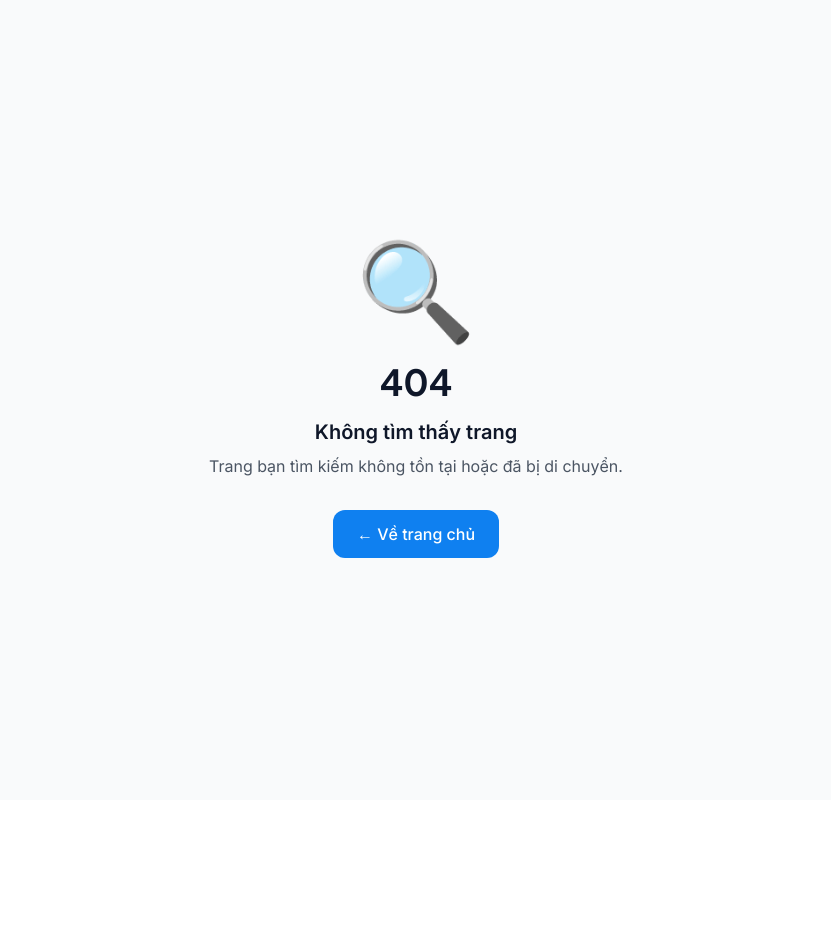
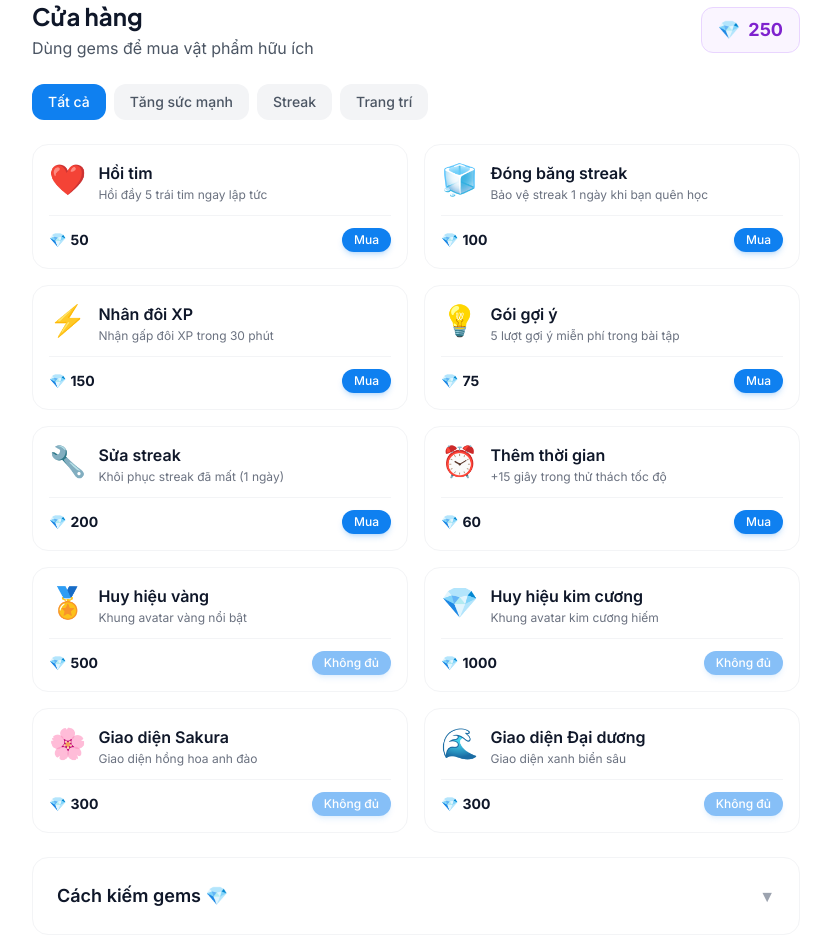
Before and after one commit to JasonTM17/Language_App, a Next.js app in the folder web/: page /shop in a window 1280 px wide. Before the commit this address had no page. Shown: the whole page, without its empty margins (224-1055 px from the left). Before the commit the page ends 800 px from the top, so only its background shows below. Built offline with nearby package versions, Linux system fonts and the light colour scheme.

Commit message:
feat: add gems shop with power-ups, streak items, and cosmetics
Currency shop where users spend gems on heart refills, streak
freezes, double XP, cosmetic badges, and themes. Includes
guide on how to earn gems through learning activities.

```diff
--- /dev/null
+++ b/web/src/app/shop/page.tsx
@@ -0,0 +1,156 @@
+'use client';
+
+import { useState } from 'react';
+import { Button } from '@/components/ui/button';
+
+interface ShopItem {
+  id: string;
+  name: string;
+  description: string;
+  icon: string;
+  price: number;
+  category: 'power-ups' | 'cosmetics' | 'streak';
+}
+
+const shopItems: ShopItem[] = [
+  { id: 'heart-refill', name: 'Hồi tim', description: 'Hồi đầy 5 trái tim ngay lập tức', icon: '❤️', price: 50, category: 'power-ups' },
+  { id: 'streak-freeze', name: 'Đóng băng streak', description: 'Bảo vệ streak 1 ngày khi bạn quên học', icon: '🧊', price: 100, category: 'streak' },
+  { id: 'double-xp', name: 'Nhân đôi XP', description: 'Nhận gấp đôi XP trong 30 phút', icon: '⚡', price: 150, category: 'power-ups' },
+  { id: 'hint-pack', name: 'Gói gợi ý', description: '5 lượt gợi ý miễn phí trong bài tập', icon: '💡', price: 75, category: 'power-ups' },
+  { id: 'streak-repair', name: 'Sửa streak', description: 'Khôi phục streak đã mất (1 ngày)', icon: '🔧', price: 200, category: 'streak' },
+  { id: 'timer-boost', name: 'Thêm thời gian', description: '+15 giây trong thử thách tốc độ', icon: '⏰', price: 60, category: 'power-ups' },
+  { id: 'badge-gold', name: 'Huy hiệu vàng', description: 'Khung avatar vàng nổi bật', icon: '🏅', price: 500, category: 'cosmetics' },
+  { id: 'badge-diamond', name: 'Huy hiệu kim cương', description: 'Khung avatar kim cương hiếm', icon: '💎', price: 1000, category: 'cosmetics' },
+  { id: 'theme-sakura', name: 'Giao diện Sakura', description: 'Giao diện hồng hoa anh đào', icon: '🌸', price: 300, category: 'cosmetics' },
+  { id: 'theme-ocean', name: 'Giao diện Đại dương', description: 'Giao diện xanh biển sâu', icon: '🌊', price: 300, category: 'cosmetics' },
+];
+
+const earnMethods = [
+  { icon: '📖', title: 'Hoàn thành bài học', gems: '+5', description: 'Mỗi bài học hoàn thành' },
+  { icon: '✅', title: 'Quiz hoàn hảo', gems: '+10', description: 'Trả lời đúng 100% quiz' },
+  { icon: '🔥', title: 'Streak 7 ngày', gems: '+25', description: 'Duy trì streak 7 ngày liên tiếp' },
+  { icon: '⚡', title: 'Thử thách tốc độ', gems: '+15', description: 'Đạt 100+ điểm trong speed quiz' },
+  { icon: '🏆', title: 'Mở khóa thành tựu', gems: '+20', description: 'Mỗi thành tựu mới' },
+  { icon: '📅', title: 'Hoàn thành quest', gems: '+10', description: 'Hoàn thành nhiệm vụ hàng ngày' },
+];
+
+export default function ShopPage() {
+  const [gems, setGems] = useState(250);
+  const [category, setCategory] = useState<'all' | 'power-ups' | 'cosmetics' | 'streak'>('all');
+  const [purchased, setPurchased] = useState<Set<string>>(new Set());
+  const [showEarn, setShowEarn] = useState(false);
+
+  const filteredItems = category === 'all' ? shopItems : shopItems.filter(i => i.category === category);
+
+  const buyItem = (item: ShopItem) => {
+    if (gems < item.price) return;
+    setGems(prev => prev - item.price);
+    setPurchased(prev => new Set([...prev, item.id]));
+  };
+
+  return (
+    <div className="max-w-3xl mx-auto space-y-6">
+      <div className="flex items-center justify-between">
+        <div>
+          <h1 className="text-2xl font-bold font-display">Cửa hàng</h1>
+          <p className="text-gray-600 dark:text-gray-400 mt-1">Dùng gems để mua vật phẩm hữu ích</p>
+        </div>
+        <div className="flex items-center gap-2 px-4 py-2 rounded-xl bg-purple-50 dark:bg-purple-900/20 border border-purple-200 dark:border-purple-800">
+          <span className="text-lg">💎</span>
+          <span className="text-lg font-bold text-purple-700 dark:text-purple-300">{gems}</span>
+        </div>
+      </div>
+
+      {/* Category tabs */}
+      <div className="flex gap-2 flex-wrap">
+        {[
+          { key: 'all', label: 'Tất cả' },
+          { key: 'power-ups', label: 'Tăng sức mạnh' },
+          { key: 'streak', label: 'Streak' },
+          { key: 'cosmetics', label: 'Trang trí' },
+        ].map((tab) => (
+          <button
+            key={tab.key}
+            onClick={() => setCategory(tab.key as any)}
+            className={`px-4 py-2 rounded-xl text-sm font-medium transition-all ${
+              category === tab.key
+                ? 'bg-primary-500 text-white'
+                : 'bg-gray-100 dark:bg-gray-800 text-gray-600 dark:text-gray-400 hover:bg-gray-200 dark:hover:bg-gray-700'
+            }`}
+          >
+            {tab.label}
+          </button>
+        ))}
+      </div>
+
+      {/* Shop items */}
+      <div className="grid grid-cols-1 md:grid-cols-2 gap-4">
+        {filteredItems.map((item) => {
+          const canAfford = gems >= item.price;
+          const alreadyBought = purchased.has(item.id);
+
+          return (
+            <div
+              key={item.id}
+              className={`p-4 rounded-2xl bg-white dark:bg-gray-800 border transition-all ${
+                alreadyBought
+                  ? 'border-green-200 dark:border-green-800 opacity-70'
+                  : 'border-gray-100 dark:border-gray-700 hover:border-primary-200 hover:shadow-md'
+              }`}
+            >
+              <div className="flex items-start gap-3">
+                <div className="text-3xl">{item.icon}</div>
+                <div className="flex-1">
+                  <h3 className="font-semibold">{item.name}</h3>
+                  <p className="text-xs text-gray-500 mt-0.5">{item.description}</p>
+                </div>
+              </div>
+              <div className="flex items-center justify-between mt-3 pt-3 border-t border-gray-100 dark:border-gray-700">
+                <div className="flex items-center gap-1">
+                  <span className="text-sm">💎</span>
+                  <span className="font-bold text-sm">{item.price}</span>
+                </div>
+                {alreadyBought ? (
+                  <span className="text-xs text-green-600 font-medium">✓ Đã mua</span>
+                ) : (
+                  <Button
+                    onClick={() => buyItem(item)}
+                    disabled={!canAfford}
+                    className="text-xs px-3 py-1 h-auto"
+                  >
+                    {canAfford ? 'Mua' : 'Không đủ'}
+                  </Button>
+                )}
+              </div>
+            </div>
+          );
+        })}
+      </div>
+
+      {/* How to earn gems */}
+      <div className="p-6 rounded-2xl bg-white dark:bg-gray-800 border border-gray-100 dark:border-gray-700">
+        <button
+          onClick={() => setShowEarn(!showEarn)}
+          className="w-full flex items-center justify-between"
+        >
+          <h2 className="font-semibold text-lg">Cách kiếm gems 💎</h2>
+          <span className={`text-gray-400 transition-transform ${showEarn ? 'rotate-180' : ''}`}>▼</span>
+        </button>
+        {showEarn && (
+          <div className="mt-4 space-y-3">
+            {earnMethods.map((method, i) => (
+              <div key={i} className="flex items-center gap-3 p-3 rounded-xl bg-gray-50 dark:bg-gray-900">
+                <span className="text-xl">{method.icon}</span>
+                <div className="flex-1">
+                  <p className="text-sm font-medium">{method.title}</p>
+                  <p className="text-xs text-gray-500">{method.description}</p>
+                </div>
+                <span className="text-sm font-bold text-purple-600 dark:text-purple-400">{method.gems}</span>
+              </div>
+            ))}
+          </div>
+        )}
+      </div>
+    </div>
+  );
+}
--- a/web/src/components/layout/app-layout.tsx
+++ b/web/src/components/layout/app-layout.tsx
@@ -33,6 +33,7 @@ const navItems = [
   { href: '/leaderboard', label: 'Leaderboard', icon: '🥇' },
   { href: '/study-plan', label: 'Study Plan', icon: '📅' },
   { href: '/quests', label: 'Quests', icon: '⚔️' },
+  { href: '/shop', label: 'Shop', icon: '💎' },
   { href: '/progress', label: 'Progress', icon: '📊' },
 ];
 
```
